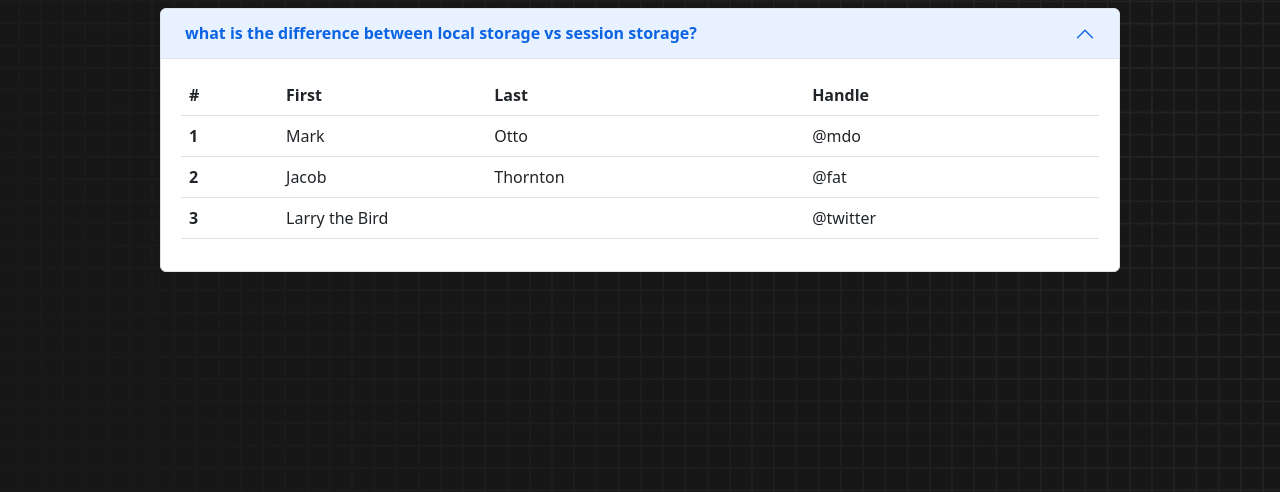
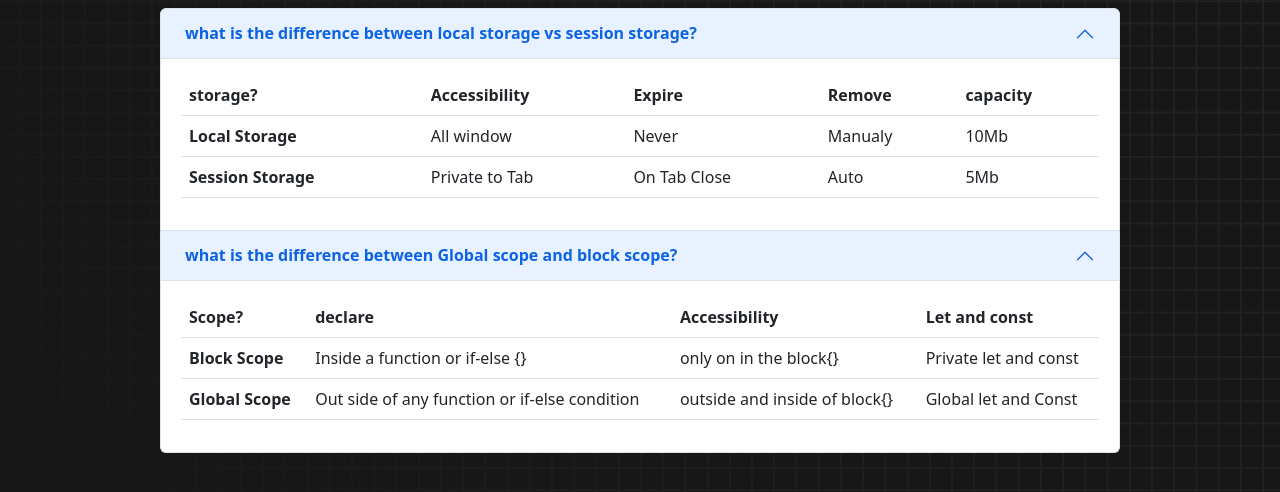
Before and after one commit to hamzamain/assignment-7, a plain HTML site: page blogs.html in a window 1280 px wide. Shown: the part 116-608 px from the top of the page. Drawn offline with nearby package versions, Linux system fonts and the light colour scheme.

Commit message:
global vs block answred

```diff
--- a/blogs.html
+++ b/blogs.html
@@ -56,29 +56,75 @@
               <table class="table">
                 <thead>
                   <tr>
-                    <th scope="col">#</th>
-                    <th scope="col">First</th>
-                    <th scope="col">Last</th>
-                    <th scope="col">Handle</th>
+                    <th scope="col">storage?</th>
+                    <th scope="col">Accessibility</th>
+                    <th scope="col">Expire</th>
+                    <th scope="col">Remove</th>
+                    <th scope="col">capacity</th>
                   </tr>
                 </thead>
                 <tbody>
                   <tr>
-                    <th scope="row">1</th>
-                    <td>Mark</td>
-                    <td>Otto</td>
-                    <td>@mdo</td>
+                    <th scope="row">Local Storage</th>
+                    <td>All window</td>
+                    <td>Never</td>
+                    <td>Manualy</td>
+                    <td>10Mb</td>
                   </tr>
                   <tr>
-                    <th scope="row">2</th>
-                    <td>Jacob</td>
-                    <td>Thornton</td>
-                    <td>@fat</td>
+                    <th scope="row">Session Storage</th>
+                    <td>Private to Tab</td>
+                    <td>On Tab Close</td>
+                    <td>Auto</td>
+                    <td>5Mb</td>
+                  </tr>
+                </tbody>
+              </table>
+            </div>
+          </div>
+        </div>
+        <div class="accordion-item">
+          <h2 class="accordion-header" id="headingOne">
+            <button
+              class="accordion-button p-4"
+              type="button"
+              data-bs-toggle="collapse"
+              data-bs-target="#collapseOne"
+              aria-expanded="true"
+              aria-controls="collapseOne"
+            >
+              what is the difference between Global scope and block scope?
+            </button>
+          </h2>
+          <div class=""></div>
+          <div
+            id="collapseOne"
+            class="accordion-collapse collapse show"
+            aria-labelledby="headingOne"
+            data-bs-parent="#accordionExample"
+          >
+            <div class="accordion-body">
+              <table class="table">
+                <thead>
+                  <tr>
+                    <th scope="col">Scope?</th>
+                    <th scope="col">declare</th>
+                    <th scope="col">Accessibility</th>
+                    <th scope="col">Let and const</th>
+                  </tr>
+                </thead>
+                <tbody>
+                  <tr>
+                    <th scope="row">Block Scope</th>
+                    <td>Inside a function or if-else {}</td>
+                    <td>only on in the block{}</td>
+                    <td>Private let and const</td>
                   </tr>
                   <tr>
-                    <th scope="row">3</th>
-                    <td colspan="2">Larry the Bird</td>
-                    <td>@twitter</td>
+                    <th scope="row">Global Scope</th>
+                    <td>Out side of any function or if-else condition</td>
+                    <td>outside and inside of block{}</td>
+                    <td>Global let and Const</td>
                   </tr>
                 </tbody>
               </table>
```
